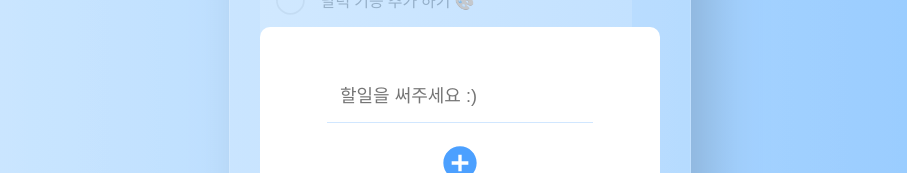
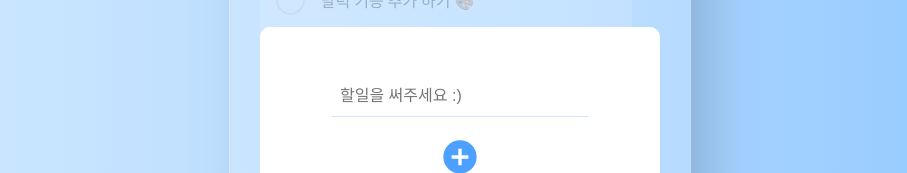
Before and after one commit to ydw1996/react-todo, a React (Create React App) app: page / in a window 1280 px wide. Both pictures are taken after a click on the icon 810 px from the left and 696 px from the top of the page. Shown: the part 273-446 px from the top of the page, without its empty margins (180-1087 px from the left). Built offline with nearby package versions, Linux system fonts and the light colour scheme; a web font is replaced by a local one.

Commit message:
fix: Todo Popup 폰트크기 수정

```diff
--- a/src/assets/style/TodoPopup.css
+++ b/src/assets/style/TodoPopup.css
@@ -4,8 +4,8 @@
   outline: none;
   border: none;
   border-bottom: 1px solid rgba(76, 160, 255, 0.255);
-  padding: 0.8rem;
-  font-size: 1.125rem;
+  padding: 0.5rem;
+  font-size: 1rem;
   line-height: 1.5;
 }
 
```
